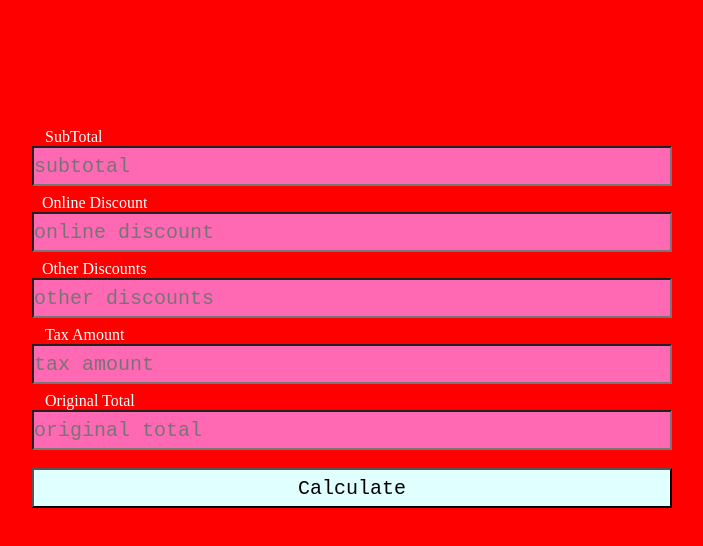
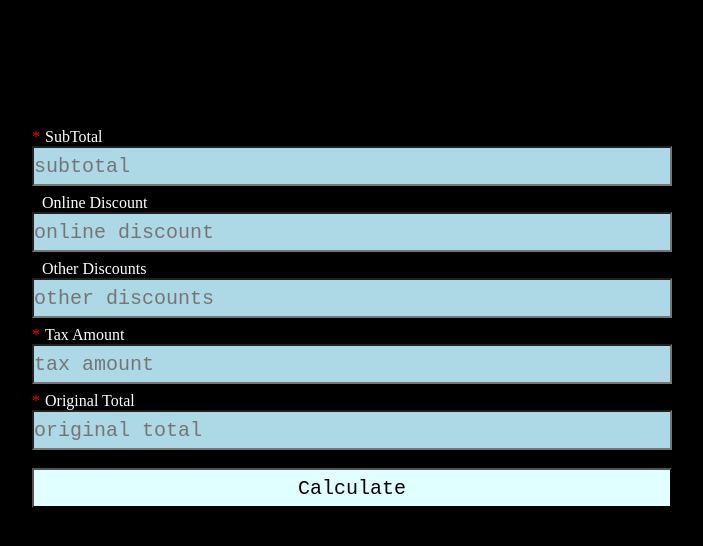
Before and after one commit to bike-rrr/tic, a plain HTML site: page brock/index.html in a window 1280 px wide. Shown: the whole page, without its empty margins (288-991 px from the left). Drawn offline with Linux system fonts and the light colour scheme.

Commit message:
back to normal colors.  Git alias all good now

```diff
--- a/brock/style.css
+++ b/brock/style.css
@@ -2,7 +2,7 @@
     box-sizing: border-box;
     margin: 0;
     padding: 0;
-    background-color:red;
+    background-color:black;
 }
 
 #container {
@@ -11,9 +11,10 @@
 
 input, button{
     height: 40px;
-    background-color: hotpink;
+    background-color: lightblue;
     font-size: 20px;
     font-family: monospace;
+
 }
 button {
     margin-top:10px;
```
